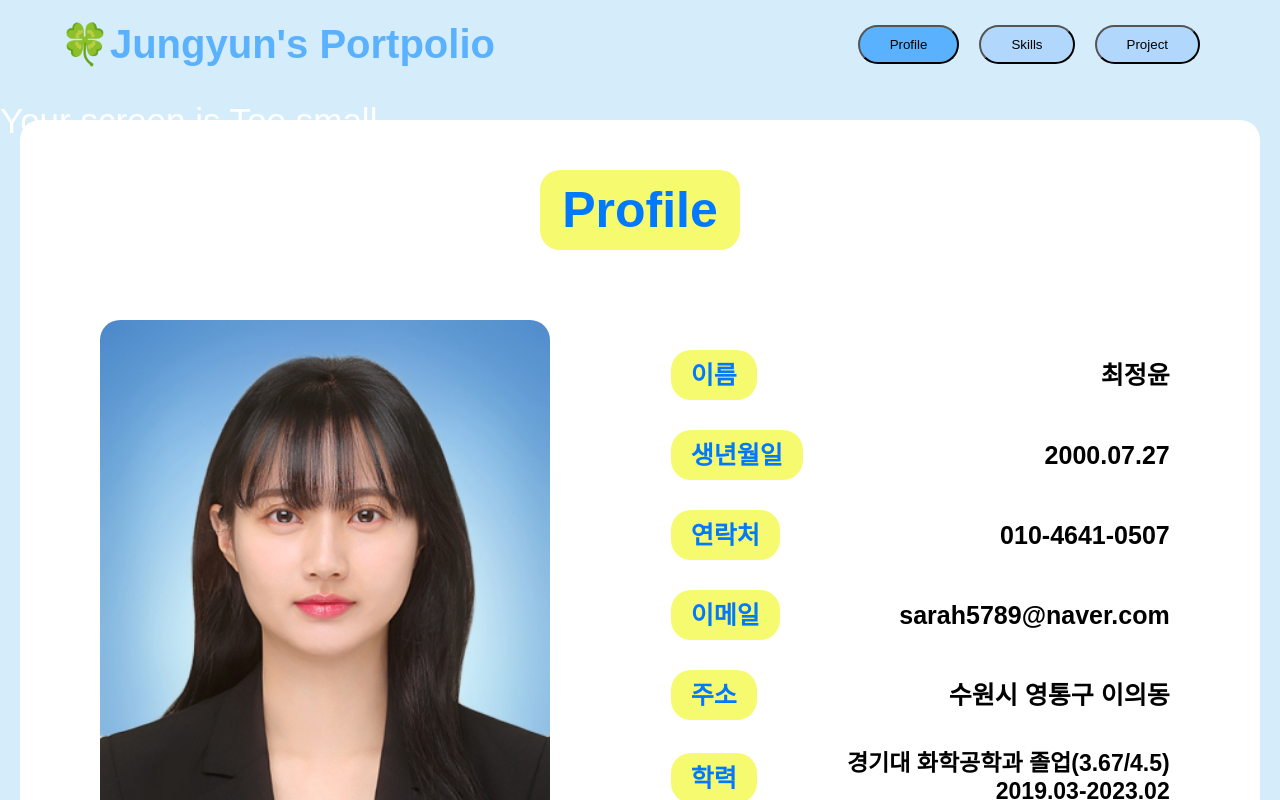
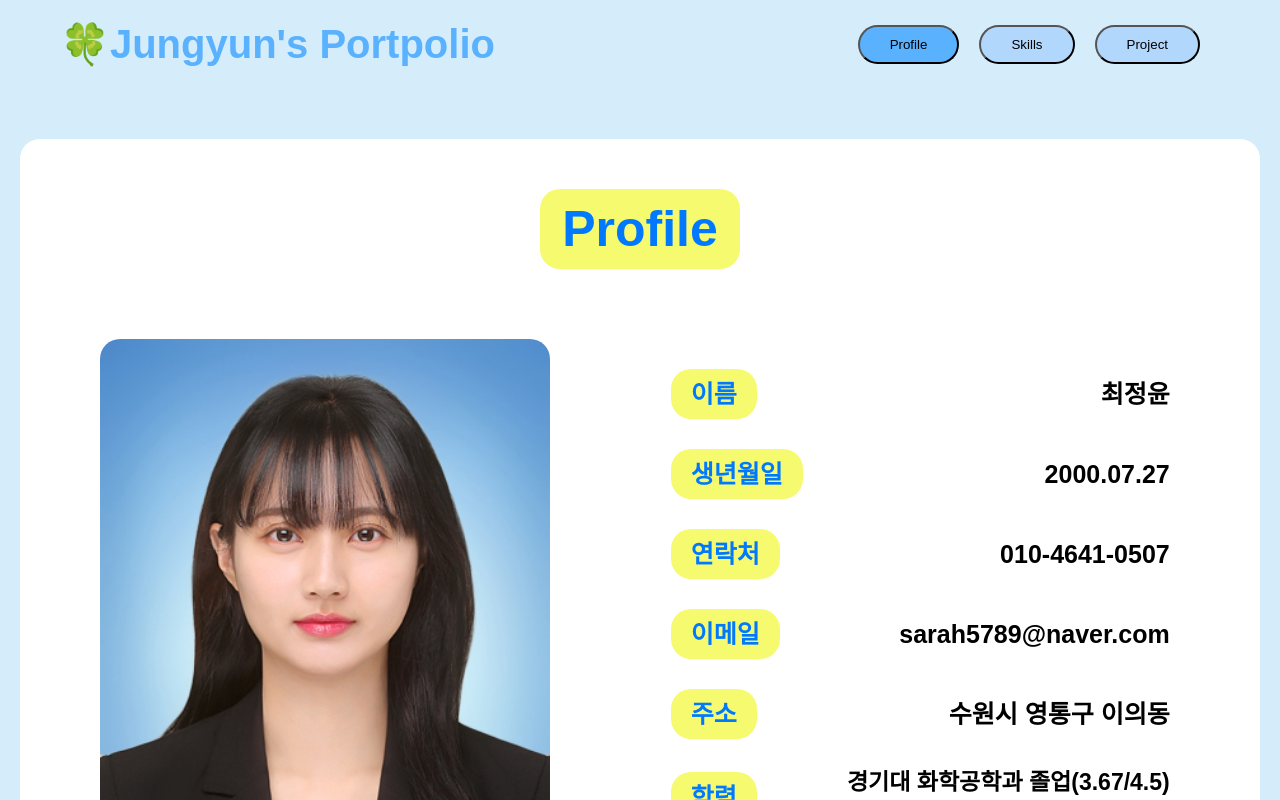
Before and after one commit to yun0727/portpolio, a React (Create React App) app: page / in a window 1280 px wide. Shown: the top 800 px of the page. Built offline with nearby package versions, Linux system fonts and the light colour scheme.

Commit message:
skill창 모바일 화면

```diff
--- a/src/Routes/Components/Nomobile.tsx
+++ b/src/Routes/Components/Nomobile.tsx
@@ -15,10 +15,12 @@ const Wrapper = styled.div`
 `;
 
 const Warn = styled.div`
-  color: white;
-  font-size: 35px;
-  position: absolute;
-  top: 100px;
+  @media screen and (max-width: 750px) {
+    color: white;
+    font-size: 35px;
+    position: absolute;
+    top: 100px;
+  }
 `;
 
 function Mobile() {
--- a/src/Routes/Skills.tsx
+++ b/src/Routes/Skills.tsx
@@ -1,5 +1,6 @@
 import styled from "styled-components";
 import Header from "./Components/Header";
+import Mobile from "./Components/Nomobile";
 
 const Title = styled.div`
   color: white;
@@ -9,6 +10,7 @@ const Title = styled.div`
 function Skills() {
   return (
     <div>
+      <Mobile />
       <Header
         setProfileColor="#b2d7fc"
         setSkillColor="#5ab2ff"
```
